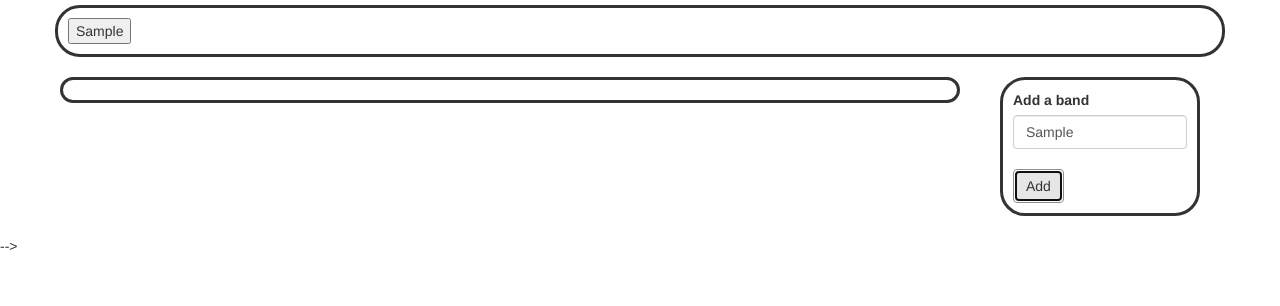
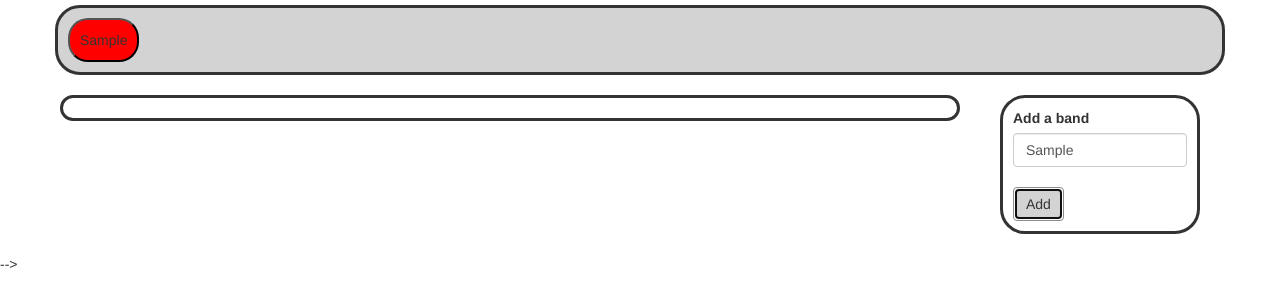
Before and after one commit to EHubbz/GifTastic, a plain HTML site: page index.html in a window 1280 px wide. Both pictures are taken after typing "Sample" into the empty fields and a click on the input "Add". Drawn offline with nearby package versions, Linux system fonts and the light colour scheme.

Commit message:
buttons spaced

```diff
--- a/assets/script.js
+++ b/assets/script.js
@@ -20,8 +20,7 @@ function showBandInfo() {
 		for (var i = 0; i < results.length; i++) {
 			var bandDiv = $("<div class=gifs>");
 			var p1 = $("<p>");
-			p1.text("Rating: " + results[i], rating);
-
+			p1.text("Rating: " + results.data[i].rating);
 
 			var bandImg = $("<img>");
 			bandImg.attr("src", results[i].images.fixed_height_small_still.url);
@@ -34,6 +33,7 @@ function showBandInfo() {
 	};
   });
 }
+
 function renderButtons() {
 	$("#btnHolder").empty();
 
--- a/assets/style.css
+++ b/assets/style.css
@@ -3,6 +3,7 @@
 	border-radius: 25px;
 	padding: 10px;
 	margin-top: 5px;
+	background-color: lightgrey;
 }
 
 #gifBox {
@@ -10,6 +11,7 @@
 	border-radius: 25px;
 	padding: 10px;
 	margin: 20px;
+
 }
 
 #form {
@@ -18,3 +20,14 @@
 	padding: 10px;
 	margin: 20px;
 }
+
+button {
+	border-radius: 20px;
+	margin: 10px;
+	padding: 10px;
+	background-color: red;
+}
+
+#submitBtn {
+	background-color: lightgrey;
+}
```
Also changed, not shown: index.html (+3 -1 lines). Lines whose indentation alone changed are shown as unchanged.
